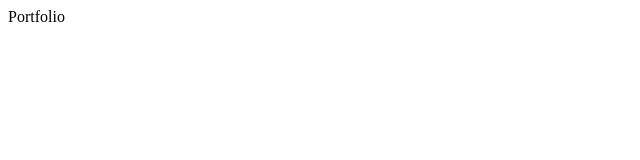
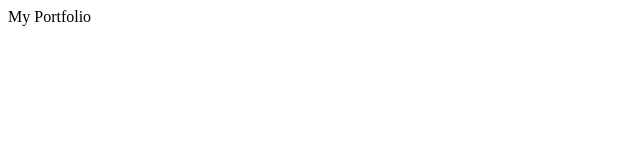
Before and after one commit to mostriki/portfolio, a plain HTML site: page index.html in a window 1280 px wide. Shown: the full height of the page, 0-640 px from the left. Drawn offline with Linux system fonts and the light colour scheme.

Commit message:
setup gh-pages

```diff
--- a/index.html
+++ b/index.html
@@ -7,6 +7,6 @@
         <link rel="stylesheet" href="/css/styles.css" type="text/css">
     </head>
     <body>
-        Portfolio
+        My Portfolio
     </body>
 </html>
```
